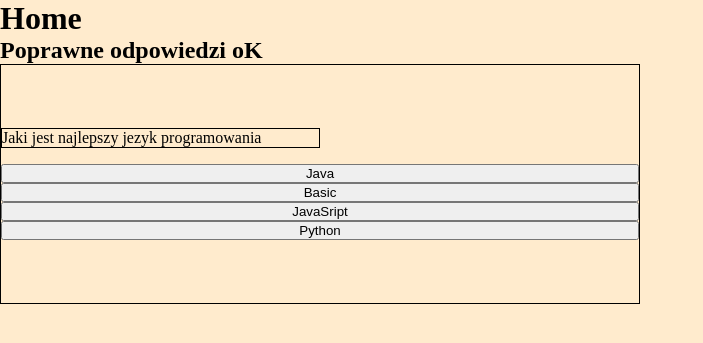
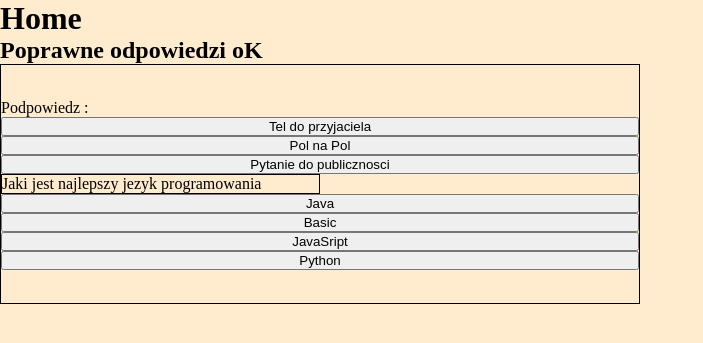
Before and after one commit to juniordeveu/quiz, a Node server app: page / in a window 1280 px wide. Shown: the top 343 px of the page, without its empty margins (0-703 px from the left). Run offline with Node 20, Linux system fonts and the light colour scheme.

Commit message:
i am working under additional tips

```diff
--- a/controller/myapp.js
+++ b/controller/myapp.js
@@ -10,13 +10,15 @@ const dataGame = new  MyApp
 let getQuestion = ( req, res ) => {
 
 
+
     if ( dataGame.goodAnswer === dataGame.questions.length ) {
         res.json(
             {
                 winner: true
             }
         )
-        console.log("winerr")
+        console.log("koniec gry")
+        return
     } else if ( dataGame.isGameOver ) {
         res.json(
             {
@@ -50,7 +52,8 @@ let postAnswers = ( req, res ) => {
             }
         )
         console.log( "Przegrales koniec gry " )
-        return;
+
+        return
     }
 
     if ( isGoodAnswer ) {
@@ -71,8 +74,24 @@ let postAnswers = ( req, res ) => {
 
 }
 
+let getTipFriend = ( req, res ) => {
+    if( dataGame.callToFriendUsed ) return res.json(
+                                                    {
+                                                        text: 'To koło zostało już wykorzystane'
+                                                    }
+                                                   )
+    const doesFriendKnowAnswer = Math.random < .5
+    const question = dataGame.questions[dataGame.goodAnswer]
+    res.json(
+        {
+            text: doesFriendKnowAnswer? `Hmm wydaje mi sie ze znam odpowiedz ${ question.answers[question.correctAns] }` : `Hmmm.... nie wiem `
+        }
+    )
+}
+
 module.exports = {
     homePage,
     getQuestion,
-    postAnswers
+    postAnswers,
+    getTipFriend
 }
--- a/models/myapp.js
+++ b/models/myapp.js
@@ -23,6 +23,7 @@ class MyApp {
             correctAns:  1
         }
     ]
+
 }
 
 module.exports =     MyApp
--- a/public/js/script.js
+++ b/public/js/script.js
@@ -1,3 +1,5 @@
+
+
 const question = document.querySelector('#question')
 const answer1 = document.querySelector('#answer1')
 const answer2 = document.querySelector('#answer2')
@@ -7,12 +9,21 @@ const answer4 = document.querySelector('#answer4')
 
 function fillQuestionElements( data ){
     const createQuestion = data.question
-    question.innerText = createQuestion
-    console.log(data)
+        question.innerText = createQuestion
+
     const containerQuestion = document.querySelector('#container-question')
+    const h2 = document.querySelector('h2')
+
     if( data.winner === true ){
         containerQuestion.style.display = 'none'
+        return
     }
+    if( data.loser === true ){
+        h2.innerText = "Przegrales"
+        containerQuestion.style.display = 'none'
+        return
+    }
+
 
     for( let key in data.answers ) {
         const answerEl = document.querySelector( `#answer${ Number( key ) + 1 }` )
@@ -44,10 +55,24 @@ function sendAnswer( indexAnswer ) {
         handleAnswerFeedBack( data )
     } )
 }
-const buttons = document.querySelectorAll('button')
+
+const buttons = document.querySelectorAll('.answer-btn')
 for(let button of buttons){
     button.addEventListener( 'click', ( event ) => {
         let answerIndex = event.target.dataset.answer
         sendAnswer( answerIndex )
     } )
 }
+
+
+/* tip */
+
+const getBtnCallToFriend = document.querySelector('#callToFriend')
+
+function callToFriend() {
+    fetch(  '/help/friend', { method: 'GET' })
+    .then( response => response.json() )
+    .then( data => console.log( data ) )
+}
+
+getBtnCallToFriend.addEventListener( 'click', callToFriend)
--- a/routes/myapp.js
+++ b/routes/myapp.js
@@ -1,9 +1,10 @@
 const express = require( 'express' )
-const { homePage , getQuestion, postAnswers } = require( '../controller/myapp' )
+const { homePage , getQuestion, postAnswers, getTipFriend } = require( '../controller/myapp' )
 const route = express.Router()
 
 
 route.get('/question', getQuestion)
+route.get('/help/friend', getTipFriend)
 route.post( '/answer/:index', postAnswers )
 route.get( '/', homePage )
 
--- a/views/index.ejs
+++ b/views/index.ejs
@@ -15,11 +15,15 @@
     </h2>
 
  <div class="container-question" id="container-question">
+    <div class="tip" id="tip"><p>Podpowiedz : </p></div>
+    <button id="callToFriend" class="callToFriend" >Tel do przyjaciela</button>
+    <button id="halfOnHalf" class="halfOnHalf" >Pol na Pol</button>
+    <button id="questionTheCrowd" class="questionTheCrowd" >Pytanie do publicznosci</button>
     <div class="question" id="question"></div>
-        <button class="answer1" id="answer1" data-answer="0" >1</button>
-        <button class="answer2" id="answer2" data-answer="1" >2</button>
-        <button class="answer3" id="answer3" data-answer="2" >3</button>
-        <button class="answer4" id="answer4" data-answer="3" >4</button>
+        <button class="answer-btn" id="answer1" data-answer="0" >1</button>
+        <button class="answer-btn" id="answer2" data-answer="1" >2</button>
+        <button class="answer-btn" id="answer3" data-answer="2" >3</button>
+        <button class="answer-btn" id="answer4" data-answer="3" >4</button>
 
  </div>
     <script src="/js/script.js"></script>
```
